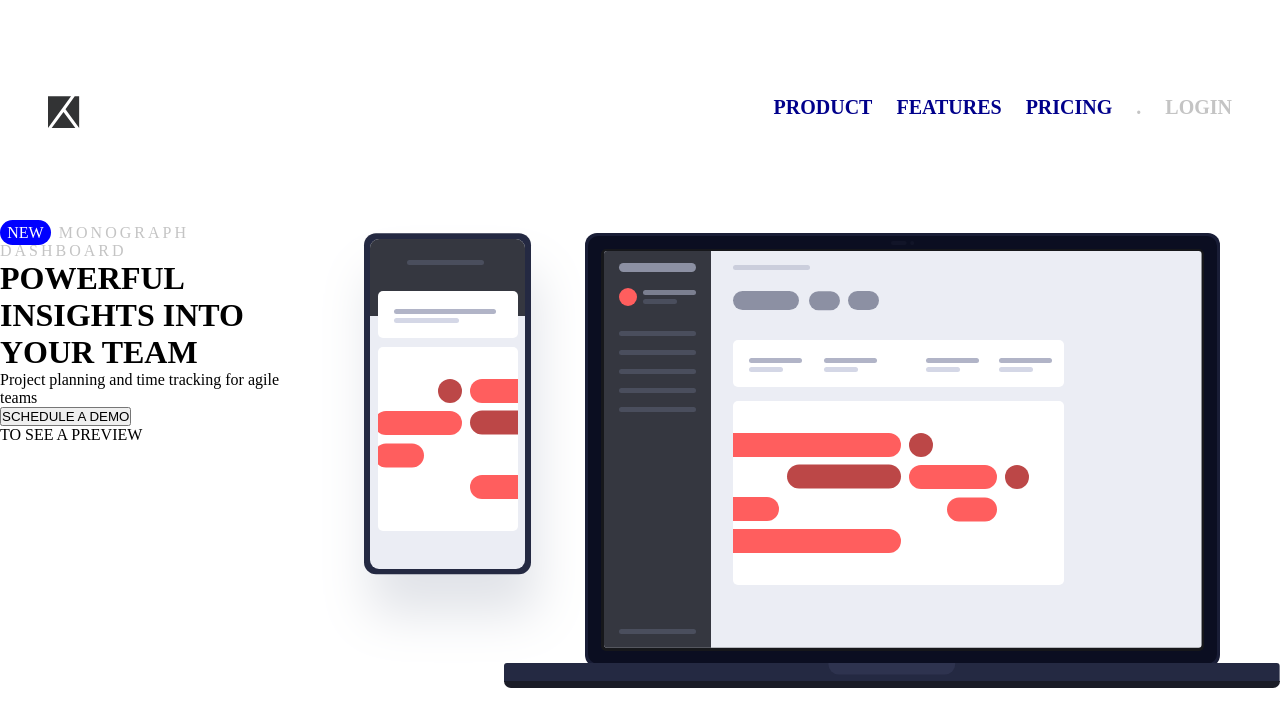
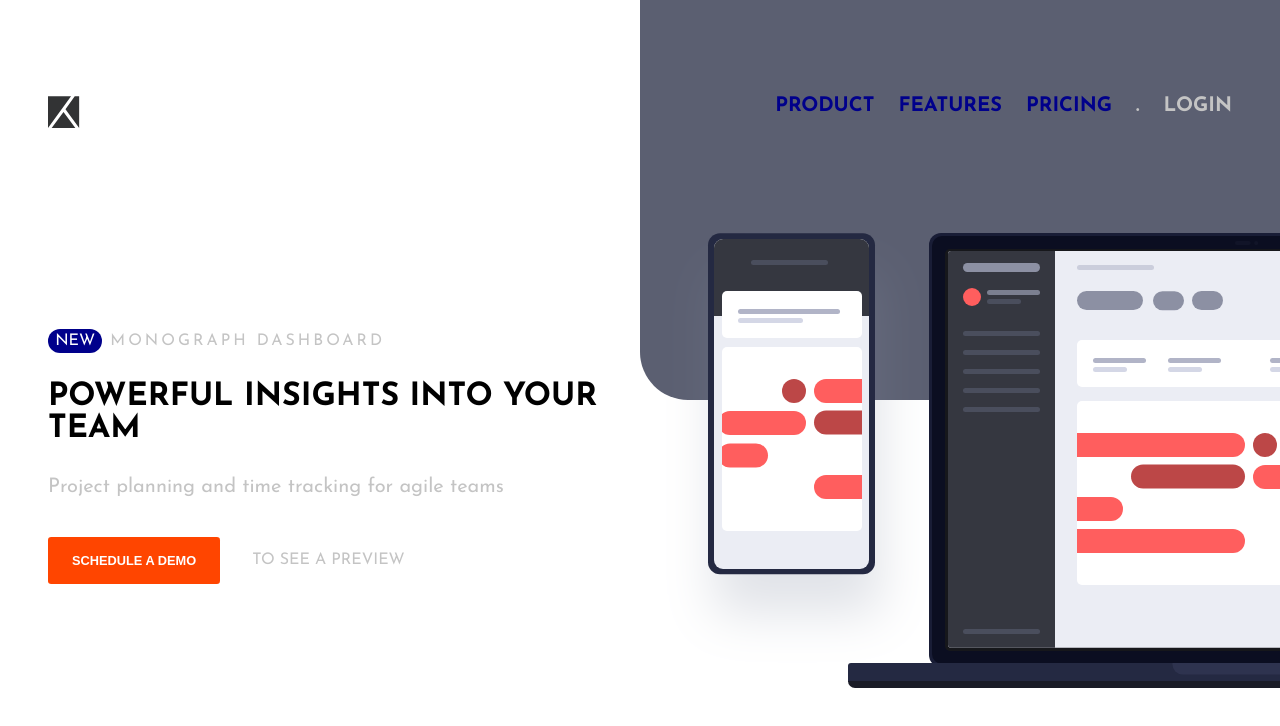
Before and after one commit to Moufdii/project-tracking-intro-component-master, a plain HTML site: page index.html in a window 1280 px wide. Drawn offline with Linux system fonts and the light colour scheme.

Commit message:
finish website

```diff
--- a/Style/style.css
+++ b/Style/style.css
@@ -1,7 +1,13 @@
+@import url('https://fonts.googleapis.com/css2?family=Gochi+Hand&family=Josefin+Sans:ital,wght@0,100;0,200;0,300;0,400;0,500;0,600;0,700;1,100;1,200;1,300;1,400;1,500;1,600;1,700&display=swap');
+
 * {
     margin: 0;
     padding: 0;
     box-sizing: border-box;
+}
+
+body {
+    font-family: 'Josefin Sans', sans-serif;
 }
 
 nav {
@@ -30,10 +36,14 @@ nav {
 
 header {
     display: flex;
+    align-items: center;
+    margin-left: 3rem;
+    overflow: hidden;
+
 }
 
 .info {
-
+    width: 50%;
 }
 
 #subtitle {
@@ -42,10 +52,58 @@ header {
 }
 
 #subtitle span {
-    background-color: blue;
+    background-color: darkblue;
     color: white;
     padding: 0.25rem 0.45rem;
     border-radius: 1rem;
     letter-spacing: 0;
     margin-right: 0.5rem;
 }
+
+h1 {
+    font-size: 2rem;
+    margin-top: 2rem;
+}
+
+#description {
+    color: #c4c4c4;
+    margin-top: 2rem;
+    font-size: 1.25rem;
+}
+
+#button-container {
+    display: flex;
+    margin-top: 2.5rem;
+    gap: 2rem;
+    align-items: center;
+}
+
+button {
+    background-color: orangered;
+    border: none;
+    border-radius: 0.2rem;
+    color: white;
+    padding: 1rem 1.5rem;
+    font-weight: 800;
+    font-size: 0.8rem;
+}
+
+#button-container p {
+    color: #c4c4c4;
+}
+
+#img-container {
+    width: 50%;
+    flex: 1;
+}
+
+#bg {
+   width: 50%;
+   height: 50%;
+   border-bottom-left-radius: 3rem;
+   background-color:  hsl(230, 11%, 40%);
+   position: absolute;
+   top: 0;
+   right: 0;
+   z-index: -1;
+}
```
